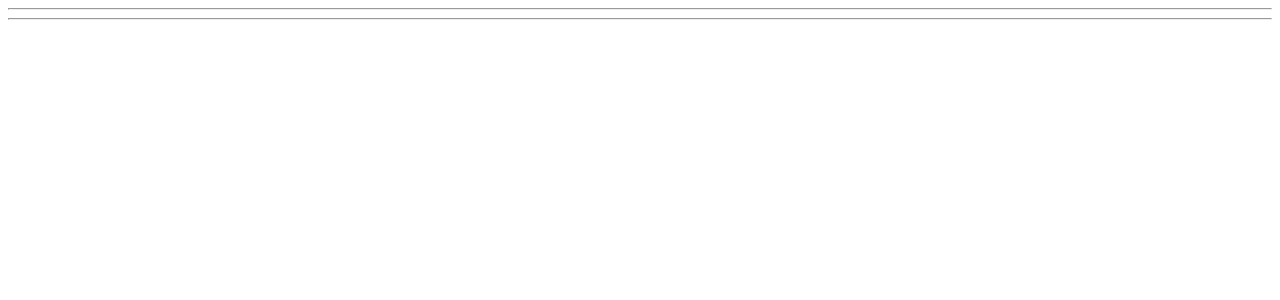
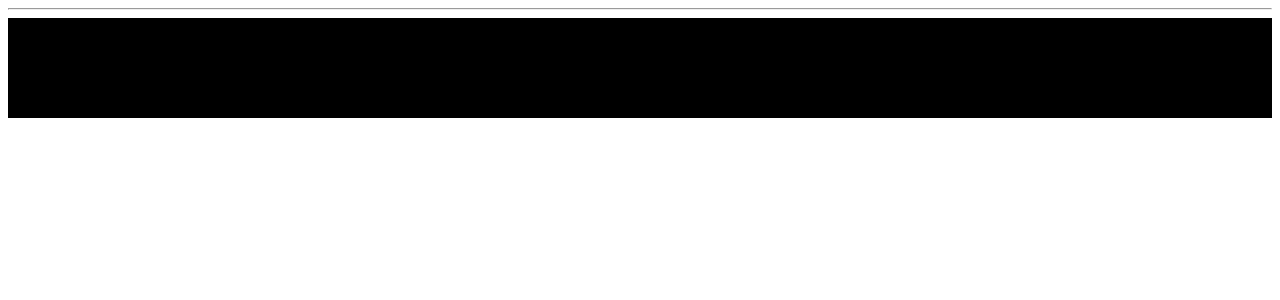
Before and after one commit to francesca-palladino/blog.svoltastudenti.it, a Jekyll site: the page built from it/eventi.html, in a window 1280 px wide. Shown: the top 300 px of the page. Built offline with Jekyll 4.4.1, drawn with Linux system fonts in a browser that asks for light colours; a script that is not in the unit is left out.

Commit message:
Update eventi.html

```diff
--- a/it/eventi.html
+++ b/it/eventi.html
@@ -22,7 +22,7 @@
             </div>
         </div>
     </noscript>
-    <hr />
+    <hr style="border: 50px solid black"/>
     <pretix-widget event="https://eventi.svoltastudenti.it/svoltastudenti/PretixWidget2/"></pretix-widget>
     <noscript>
        <div class="pretix-widget">
```
